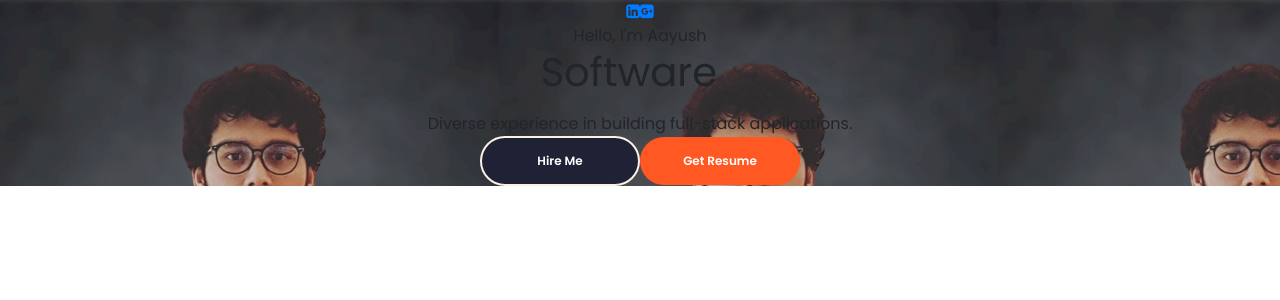
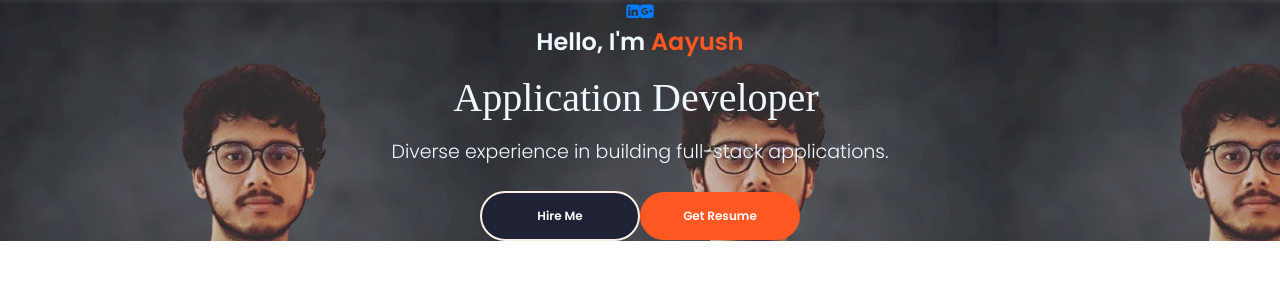
Before and after one commit to thisisaayush/Front-End-Portfolio-Project, a React (Create React App) app: page / in a window 1280 px wide. Shown: the top 300 px of the page. Built offline with nearby package versions, Linux system fonts and the light colour scheme; a web font is replaced by a local one.

Commit message:
added css for profile components

```diff
--- a/src/PortfolioContainer/Home/Profile.css
+++ b/src/PortfolioContainer/Home/Profile.css
@@ -6,5 +6,40 @@
     height: 10%;
     min-height: fit-content;
     background-image: url('../../assests//Home/my_image.png');
+}
 
+.profile-parent {
+    display: flex;
+    align-items: center;
+    color: aliceblue;
 }
+
+.profile-details-name {
+    font-size: 24px;
+    font-family: "Poppins SemiBold";
+}
+
+.profile-details-role {
+    display: flex;
+    flex-direction: column;
+    margin: 14px 0 24px 0;
+}
+
+.profile-details-role h1 {
+    font-size: 40px;
+    font-family: cursive;
+}
+
+.primary-text {
+    color: (--white);
+}
+
+.highlighted-text {
+    color: var(--dark-orange);
+}
+
+.profile-role-tagline {
+    font-size: 19px;
+    margin: 5px 0 0 0;
+    font-family: "Poppins Light";
+}
--- a/src/PortfolioContainer/Home/Profile.js
+++ b/src/PortfolioContainer/Home/Profile.js
@@ -33,9 +33,9 @@ export default function Profile() {
                                 <Typical
                                     loop={Infinity}
                                     steps={[
-                                        "Software Engineer", 4000,
-                                        "Application Developer", 4000,
-                                        "Full-Stack Developer", 4000,
+                                        "Software Engineer", 2000,
+                                        "Application Developer", 2000,
+                                        "Full-Stack Developer", 2000,
                                     ]}>
 
                                 </Typical>
```
